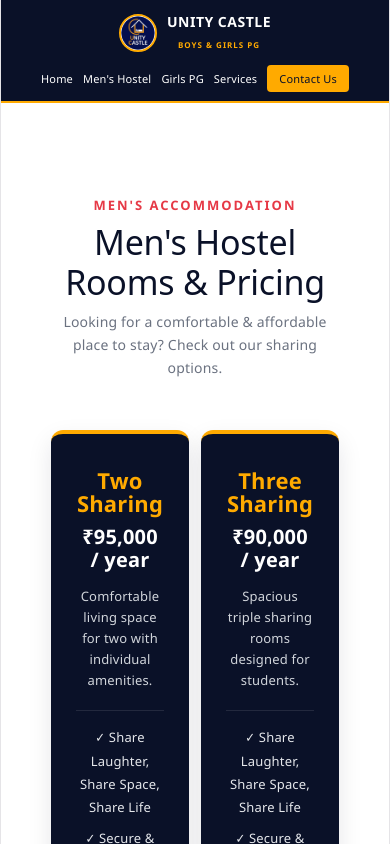
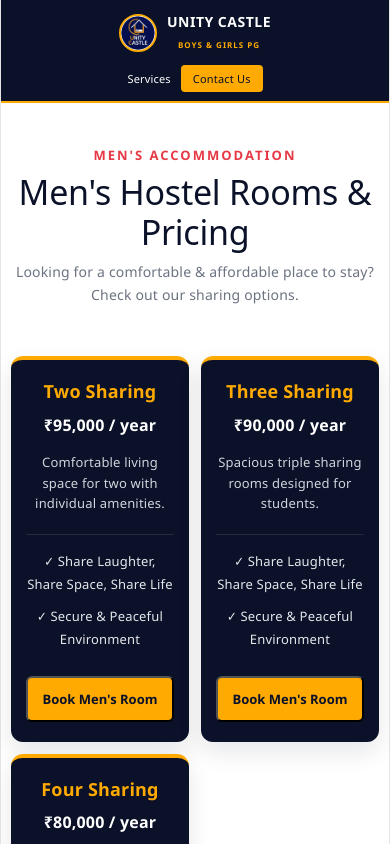
Before and after one commit to shijil950/unity-castle, a React (Vite) app in the folder pgboys/: page / in a window 390 px wide. Both pictures are taken after a click on the button "Explore Men's Hostel". Shown: the top 844 px of the page. Built offline with nearby package versions, Linux system fonts and the light colour scheme.

Commit message:
Updated mobile view grid to 2 columns and refined contact, mens, and girls sections

```diff
--- a/pgboys/src/Contact.jsx
+++ b/pgboys/src/Contact.jsx
@@ -11,58 +11,23 @@ function Contact() {
   const handleChange = (e) => {
     setFormData({ ...formData, [e.target.name]: e.target.value });
   };
-const handleSubmit = (e) => {
+
+  const handleSubmit = (e) => {
     e.preventDefault();
-
-    // \n use cheythittulla separate lines formatting
     const message = `*New Inquiry - Unity Castle PG*\n\n` +
                     `*Name:* ${formData.name}\n` +
                     `*Phone:* ${formData.phone}\n` +
                     `*Hostel Type:* ${formData.hostelType}`;
 
-    const whatsappUrl = `https://wa.me/6364101768?text=${encodeURIComponent(message)}`;
+    const whatsappUrl = `https://wa.me/919448123456?text=${encodeURIComponent(message)}`;
     window.open(whatsappUrl, '_blank');
   };
-
 
   return (
     <section id="contact" className="contact-section">
       <div className="contact-container">
 
-        {/* Left / Top Info Box (Dark Theme Card) */}
-        <div className="contact-info-card">
-          <p className="contact-email">unitycastlepg@gmail.com</p>
-
-          <div className="address-box">
-            <span className="address-icon">📍</span>
-            <div>
-              <h4>Men's Hostel Address:</h4>
-              <p>no.654/2 B B Garden Road, 1st Main Rd, Agrahara, Fort Mohalla, Mysuru, Karnataka 570004</p>
-            </div>
-          </div>
-
-          <div className="address-box">
-            <span className="address-icon">📍</span>
-            <div>
-              <h4>Girls PG Address:</h4>
-              <p>No. #1870 K-1873, Bazarapete Road, Sri Lakshmivawaru, Agrahara, Mysuru - 570004</p>
-            </div>
-          </div>
-
-          <div className="nearby-info">
-            <p>🏨 <strong>Nearby:</strong> 550 meters from JSS College of Nursing | 650 meters from JSS Hospital</p>
-          </div>
-
-          <div className="instagram-section">
-            <p>Follow us on Instagram:</p>
-            <a href="https://www.instagram.com/unitycastlepg?igsh=MWFwNTZrbHB3MGdkcQ==" target="_blank" rel="noopener noreferrer" className="instagram-btn">
-              <span>Instagram</span>
-              <span className="arrow-icon">→</span>
-            </a>
-          </div>
-        </div>
-
-        {/* Right / Bottom Form Box (WhatsApp Inquiry Form) */}
+        {/* 1. Form Card Ippo Melil (Top) Varum */}
         <div className="contact-form-card">
           <h3>Send Inquiry to WhatsApp</h3>
           <form onSubmit={handleSubmit}>
@@ -101,6 +66,39 @@ const handleSubmit = (e) => {
           </form>
         </div>
 
+        {/* 2. Dark Info Card Ippo Thazhe (Bottom) Varum */}
+        <div className="contact-info-card">
+          <p className="contact-email">unitycastlepg@gmail.com</p>
+
+          <div className="address-box">
+            <span className="address-icon">📍</span>
+            <div>
+              <h4>Men's Hostel Address:</h4>
+              <p>no.654/2 B B Garden Road, 1st Main Rd, Agrahara, Fort Mohalla, Mysuru, Karnataka 570004</p>
+            </div>
+          </div>
+
+          <div className="address-box">
+            <span className="address-icon">📍</span>
+            <div>
+              <h4>Girls PG Address:</h4>
+              <p>No. #1870 K-1873, Bazarapete Road, Sri Lakshmivawaru, Agrahara, Mysuru - 570004</p>
+            </div>
+          </div>
+
+          <div className="nearby-info">
+            <p>🏨 <strong>Nearby:</strong> 550 meters from JSS College of Nursing | 650 meters from JSS Hospital</p>
+          </div>
+
+          <div className="instagram-section">
+            <p>Follow us on Instagram:</p>
+            <a href="https://instagram.com" target="_blank" rel="noopener noreferrer" className="instagram-btn">
+              <span>Instagram</span>
+              <span className="arrow-icon">→</span>
+            </a>
+          </div>
+        </div>
+
       </div>
     </section>
   );
--- a/pgboys/src/GirlsHostel.css
+++ b/pgboys/src/GirlsHostel.css
@@ -1,6 +1,8 @@
 .girls-section {
   padding: 90px 50px;
   background: #fdf4f5; /* ഗേൾസ് സെക്ഷന് ഇത്തിരി സോഫ്റ്റ് ആയ റോസ്/ന്യൂട്രൽ ടോൺ */
+  width: 100%;
+  box-sizing: border-box;
 }
 
 .section-title {
@@ -34,6 +36,8 @@
   gap: 30px;
   max-width: 1150px;
   margin: 0 auto;
+  width: 100%;
+  box-sizing: border-box;
 }
 
 .girls-card {
@@ -45,6 +49,7 @@
   border: 1px solid #f1f5f9;
   display: flex;
   flex-direction: column;
+  box-sizing: border-box;
 }
 
 .girls-card:hover {
@@ -60,6 +65,7 @@
   position: relative;
   text-align: center;
   border-bottom: 4px solid #e63946;
+  box-sizing: border-box;
 }
 
 .girls-tag {
@@ -106,6 +112,7 @@
   flex-direction: column;
   flex-grow: 1;
   justify-content: space-between;
+  box-sizing: border-box;
 }
 
 .girls-card-body p {
@@ -140,6 +147,7 @@
   font-weight: bold;
   font-size: 13px;
   transition: all 0.3s ease;
+  box-sizing: border-box;
 }
 
 .girls-book-btn:hover {
@@ -148,13 +156,33 @@
   transform: translateY(-2px);
   box-shadow: 0 5px 15px rgba(230, 57, 70, 0.3);
 }
+
 /* മൊബൈൽ സ്ക്രീനുകൾക്കായി (Mobile Screen Media Query) */
 @media (max-width: 768px) {
-  .rooms-grid,
-  .services-grid,
-  .girls-grid,
-  .contact-container {
-    grid-template-columns: 1fr !important;
-    padding: 0 10px;
+  .girls-section {
+    padding: 40px 10px;
+  }
+
+  .girls-grid {
+    grid-template-columns: repeat(2, 1fr) !important; /* Phone-il 2 columns aayittu side-by-side varum */
+    gap: 15px !important;
+    padding: 0;
+    width: 100%;
+  }
+
+  .girls-card-header {
+    padding: 20px 15px;
+  }
+
+  .girls-card-body {
+    padding: 20px 15px;
+  }
+
+  .girls-card-header h3 {
+    font-size: 18px;
+  }
+
+  .price-val {
+    font-size: 22px;
   }
 }
--- a/pgboys/src/MensHostel.css
+++ b/pgboys/src/MensHostel.css
@@ -1,6 +1,8 @@
 .mens-section {
   padding: 90px 50px;
   background: #ffffff;
+  width: 100%;
+  box-sizing: border-box;
 }
 
 .section-title {
@@ -34,6 +36,8 @@
   gap: 30px;
   max-width: 1150px;
   margin: 0 auto;
+  width: 100%;
+  box-sizing: border-box;
 }
 
 .room-card {
@@ -46,6 +50,7 @@
   flex-direction: column;
   justify-content: space-between;
   border-top: 4px solid #ffaa00;
+  box-sizing: border-box;
 }
 
 .room-header h3 {
@@ -97,21 +102,45 @@
 .book-btn:hover {
   background: #e69500;
 }
+
 .room-card, .service-card, .girls-info-box, .girls-card-box {
   transition: transform 0.4s cubic-bezier(0.165, 0.84, 0.44, 1), box-shadow 0.4s ease;
 }
 
 .room-card:hover, .service-card:hover {
-  transform: translateY(-10px) scale(1.02); /* ചെറുതായി വലുതായി പൊങ്ങിവരും */
+  transform: translateY(-10px) scale(1.02);
   box-shadow: 0 20px 35px rgba(10, 17, 40, 0.15);
 }
+
 /* മൊബൈൽ സ്ക്രീനുകൾക്കായി (Mobile Screen Media Query) */
 @media (max-width: 768px) {
+  .mens-section {
+    padding: 40px 10px;
+  }
+
   .rooms-grid,
   .services-grid,
-  .girls-grid,
+  .girls-grid {
+    grid-template-columns: repeat(2, 1fr) !important; /* Phone-il 2 columns aayittu side-by-side varum */
+    gap: 15px !important;
+    padding: 0;
+    width: 100%;
+  }
+
   .contact-container {
     grid-template-columns: 1fr !important;
     padding: 0 10px;
   }
+
+  .room-card {
+    padding: 20px 15px; /* Mobile-il card padding adjust cheythu */
+  }
+
+  .room-header h3 {
+    font-size: 18px;
+  }
+
+  .price {
+    font-size: 16px;
+  }
 }
--- a/pgboys/src/Navbar.jsx
+++ b/pgboys/src/Navbar.jsx
@@ -14,9 +14,9 @@ function Navbar() {
         </div>
       </div>
       <ul className="nav-links">
-        <li><a href="#home">Home</a></li>
-        <li><a href="#mens">Men's Hostel</a></li>
-        <li><a href="#girls">Girls PG</a></li>
+        {/* <li><a href="#Home">Home</a></li> */}
+        {/* <li><a href="#mens">Men's Hostel</a></li> */}
+        {/* <li><a href="#GirlsHostel">Girls PG</a></li> */}
         <li><a href="#services">Services</a></li>
         <li><a href="#contact" className="nav-btn">Contact Us</a></li>
       </ul>
```
